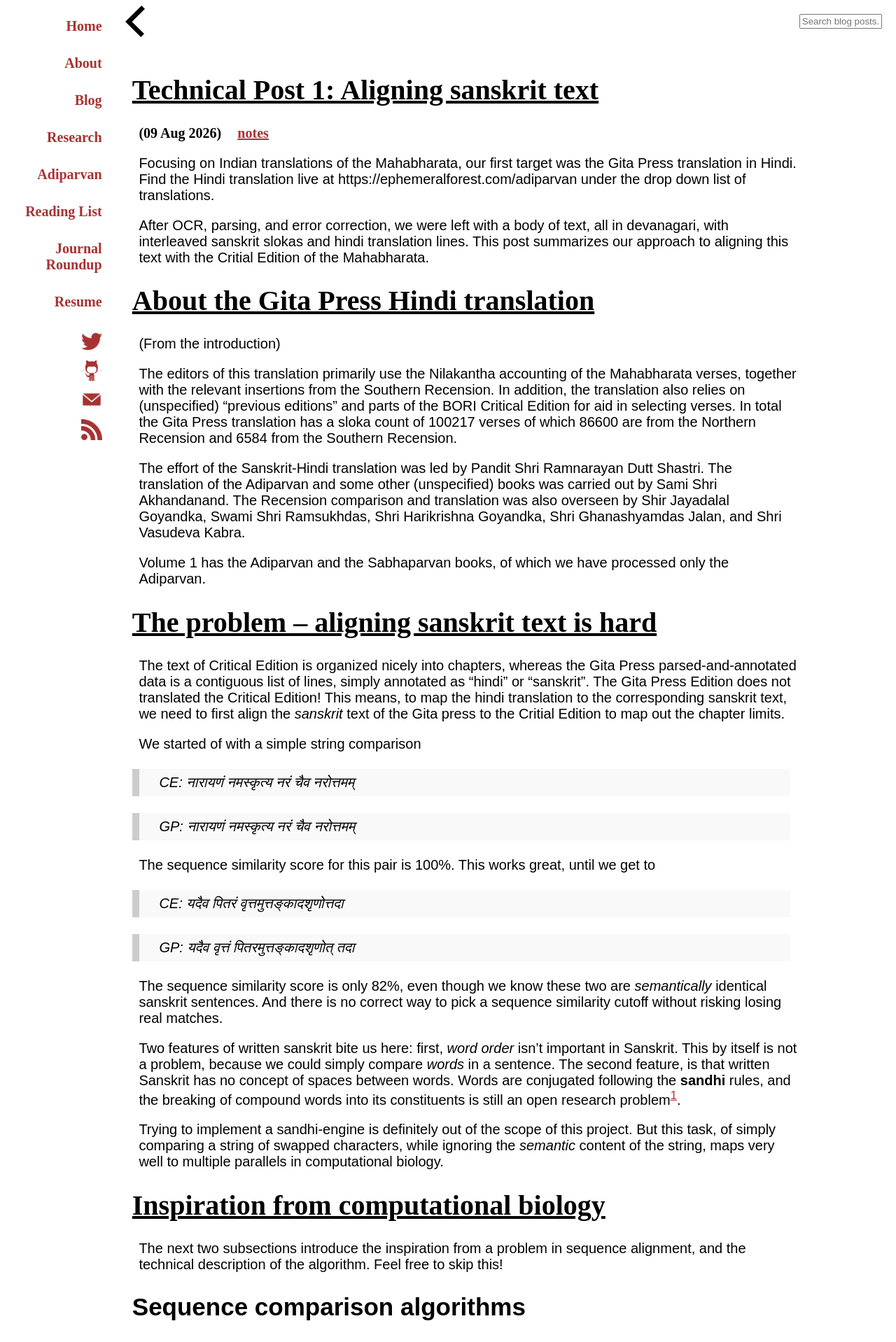
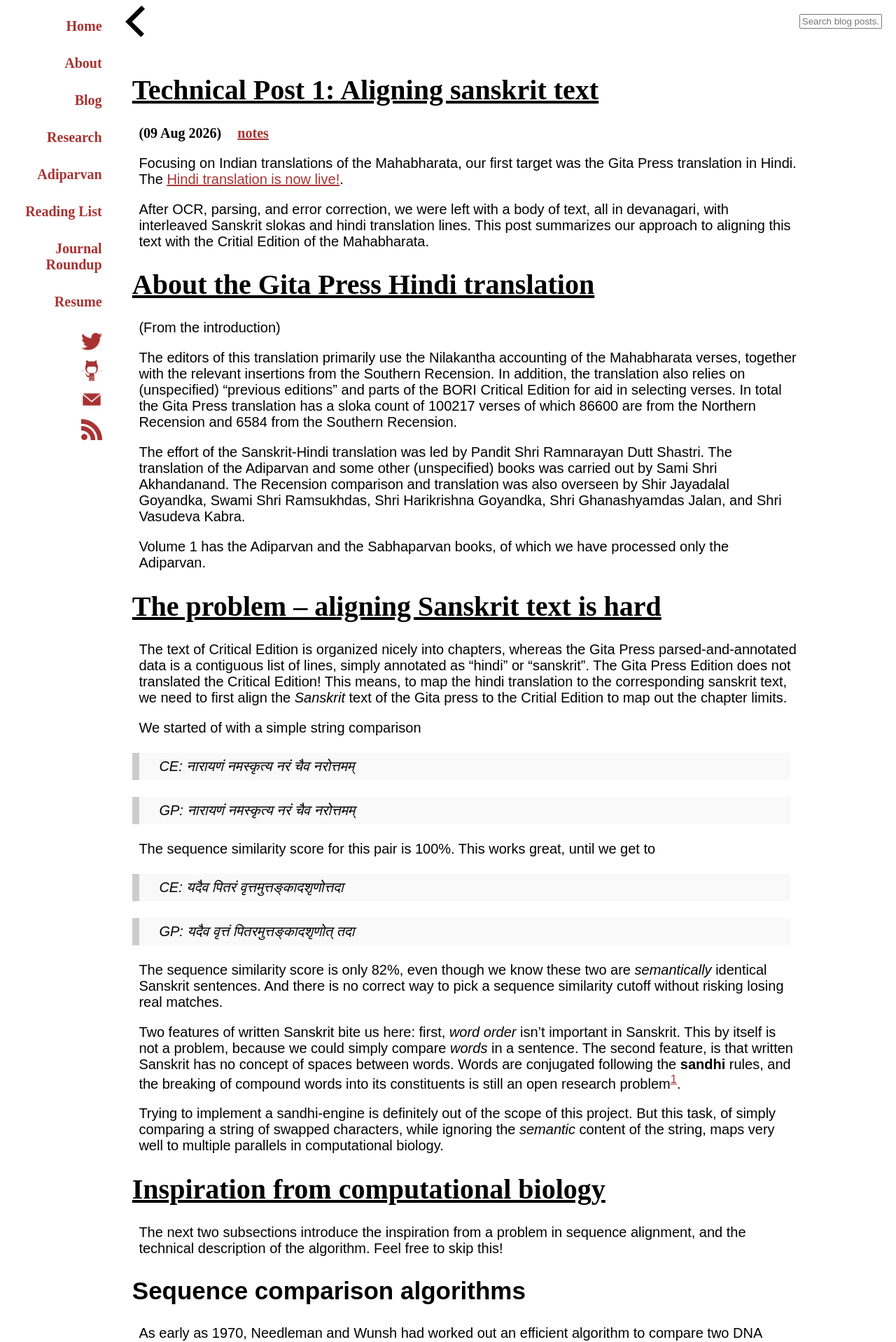
Before and after one commit to amoghpj/amoghpj.github.io, a Jekyll site: the page built from _posts/2026-08-09-adiparvan-updates-gitapress-aligner.md, in a window 1280 px wide. Shown: the top 1918 px of the page at 70% size. Built offline with Jekyll 4.4.1, drawn with Linux system fonts in a browser that asks for light colours; comment, search, counter and statistics services are not loaded; some of the changed text lies outside the part shown.

Commit message:
Further formatting tweaks

```diff
--- a/_posts/2026-08-09-adiparvan-updates-gitapress-aligner.md
+++ b/_posts/2026-08-09-adiparvan-updates-gitapress-aligner.md
@@ -8,9 +8,9 @@ tag:
 blog: true
 ---
 
-Focusing on Indian translations of the Mahabharata, our first target was the Gita Press translation in Hindi. Find the Hindi translation live at https://ephemeralforest.com/adiparvan under the drop down list of translations.
+Focusing on Indian translations of the Mahabharata, our first target was the Gita Press translation in Hindi. The [Hindi translation is now live!](http://ephemeralforest.com/adiparvan).
 
-After OCR, parsing, and error correction, we were left with a body of text, all in devanagari, with interleaved sanskrit slokas and hindi translation lines. This post summarizes our approach to aligning this text with the Critial Edition of the Mahabharata.
+After OCR, parsing, and error correction, we were left with a body of text, all in devanagari, with interleaved Sanskrit slokas and hindi translation lines. This post summarizes our approach to aligning this text with the Critial Edition of the Mahabharata.
 
 # About the Gita Press Hindi translation
 (From the introduction)
@@ -21,8 +21,8 @@ The effort of the Sanskrit-Hindi translation was led by Pandit Shri Ramnarayan D
 
 Volume 1 has the Adiparvan and the Sabhaparvan books, of which we have processed only the Adiparvan.
 
-# The problem -- aligning sanskrit text is hard
-The text of Critical Edition is organized nicely into chapters, whereas the Gita Press parsed-and-annotated data is a contiguous list of lines, simply annotated as "hindi" or "sanskrit". The Gita Press Edition does not translated the Critical Edition! This means, to map the hindi translation to the corresponding sanskrit text, we need to first align the *sanskrit* text of the Gita press to the Critial Edition to map out the chapter limits.
+# The problem -- aligning Sanskrit text is hard
+The text of Critical Edition is organized nicely into chapters, whereas the Gita Press parsed-and-annotated data is a contiguous list of lines, simply annotated as "hindi" or "sanskrit". The Gita Press Edition does not translated the Critical Edition! This means, to map the hindi translation to the corresponding sanskrit text, we need to first align the *Sanskrit* text of the Gita press to the Critial Edition to map out the chapter limits.
 
 We started of with a simple string comparison
 
@@ -36,9 +36,9 @@ The sequence similarity score for this pair is 100%.  This works great, until we
 
 > GP: यदैव वृत्तं पितरमुत्तङ्कादशृणोत् तदा
 
-The sequence similarity score is only 82%, even though we know these two are *semantically* identical sanskrit sentences. And there is no correct way to pick a sequence similarity cutoff without risking losing real matches.
+The sequence similarity score is only 82%, even though we know these two are *semantically* identical Sanskrit sentences. And there is no correct way to pick a sequence similarity cutoff without risking losing real matches.
 
-Two features of written sanskrit bite us here: first, *word order* isn't important in Sanskrit. This by itself is not a problem, because we could simply compare *words* in a sentence. The second feature, is that written Sanskrit has no concept of spaces between words. Words are conjugated following the **sandhi** rules, and the breaking of compound words into its constituents is still an open research problem[^1].
+Two features of written Sanskrit bite us here: first, *word order* isn't important in Sanskrit. This by itself is not a problem, because we could simply compare *words* in a sentence. The second feature, is that written Sanskrit has no concept of spaces between words. Words are conjugated following the **sandhi** rules, and the breaking of compound words into its constituents is still an open research problem[^1].
 
 Trying to implement a sandhi-engine is definitely out of the scope of this project.  But this task, of simply comparing a string of swapped characters, while ignoring the *semantic* content of the string, maps very well to multiple parallels in computational biology.
 
@@ -51,13 +51,13 @@ The next two subsections introduce the inspiration from a problem in sequence al
 As early as 1970, Needleman and Wunsh had worked out an efficient algorithm to compare two DNA seqeuences. The problem they were facing was very similar to ours -- the "same" gene from multiple species have *similar* but not *identical* DNA sequences, caused by mutations or deletions. The Needleman-Wunsch dynamic program walks down a pair of sequences, rewarding matches, and penalizing mismatches and deletions/insertions. This basic idea is extremely powerful, and variants of this algorithm continue to be the workhorse of biology today.
 
 But the dynamic program doesn't solve our problem -- we don't have "mutations" and "insertions/deletions". Those might correspond to variant word endings, which are only a part of the problem. Our larger issue is entire phrases, or groups of words that are *transposed*.  Interestingly, this corresponds to a different problem in genomics -- between different species, the *ordering* of genes on a chromosome varies.  The common arrangement of gene blocks is called synteny. In a nutshell, the so-called "glocal" or local-global methods use a local alignment method (like Needleman-Wunsch) to find small high similarity stretches of DNA, and then use "global" alignment methods that reward contiguous stretches of similar sequences.
-This seems like the right set of tools to score and align two different sanskrit corpuses!
+This seems like the right set of tools to score and align two different Sanskrit corpuses!
 
 ## A syntheny-block type local-global aligner for Sanksrit text
 
 We used LLMs to propose an implementation using the ideas above, and adapting the methods to deal with our problem at hand.
 
-Adapting the basic tooling to sanskrit text, we make some assumptions on how to score two Sanskrit lines:
+Adapting the basic tooling to Sanskrit text, we make some assumptions on how to score two Sanskrit lines:
 1. We are aligning devanagari text. Each character is a consonant-vowel combination, or conjunct consonants. This, the akshara, becomes the unit of comparison, not the underlying atomic raw Unicode code itself.
 2. Scoring is as follows. We don't penalize a mismatch in the trailing nasal variant, or an anusvara.
 
@@ -104,7 +104,7 @@ By looping over the Critical Edition chapters, we at least have delimiters for w
 1. Downloaded the pdf of Volume 1 from [archive.org](https://archive.org/details/mahabharata-volume-1_202301)
 2. Split the document into individual pages using pdftk, and converted the PDF pages to PNG. Attempted to parse the text directly from the PDF, but this failed bacause of the text encoding.
 3. Used Sarvam's vision model to OCR from the images which worked very well. ([script](https://github.com/amoghpj/mahabharata-experiments/blob/main/adiparvan_ganguli_reader/src/extract_gitapress_text.py))
-4. Collate the OCR text together in a single file. At this point the sanskrit and hindi text were interleaved.
+4. Collate the OCR text together in a single file. At this point the Sanskrit and Hindi text were interleaved.
 
    > ॐ नमो भगवते वासुदेवाय। ॐ नमः पितामहाय। ॐ नमः प्रजापतिभ्यः। ॐ
 
@@ -126,8 +126,8 @@ By looping over the Critical Edition chapters, we at least have delimiters for w
 7. Manually verified conflicts and fixed misclassifications of the annotated data. (`gitapress_1_verify_gitapress_annotations.py`)
 8. Made a canonical classification label and indexed the corpus. (`gitapress_2_standardize_annotations.py`)
 9. First attempt at auto aligning with the CE sanksrit failed - word order changes, line splits are non standard, and there are multiple occurences of some phrases so partial matching leads to false positives
-10. Sloka alignment. We modify algorithms from computation biology to score sloka comparisons.
-11.
+10. Sloka alignment. We modify algorithms from computation biology to score sloka comparisons, starting from Bechets overview in 2012 [^2].
 
+## Footnotes
 [^1]: Nerdich and others has made progress recently using some deep learning models for this task, see [One Model is All You Need: ByT5-Sanskrit, a Unified Model for Sanskrit NLP Tasks](https://arxiv.org/abs/2409.13920)
-[^2]: Bechet, Pouliquen, and Csernel, "[Comparing Sanskrit Texts for Critical Editions: the sequences move problem](https://inria.hal.science/hal-00796131/PDF/ACTI-KEMMAR-2012-1.pdf)"]
+[^2]: Bechet, Pouliquen, and Csernel, [Comparing Sanskrit Texts for Critical Editions: the sequences move problem](https://inria.hal.science/hal-00796131/PDF/ACTI-KEMMAR-2012-1.pdf)]
--- a/_sass/main.scss
+++ b/_sass/main.scss
@@ -145,7 +145,9 @@
     }
     code {
         font-famility: Monospace;
+        font-size: 16px;
         color: #a83232;
+        background-color: #ffffff;
         margin-left: 2%;
         width: 60%;
     }
```
